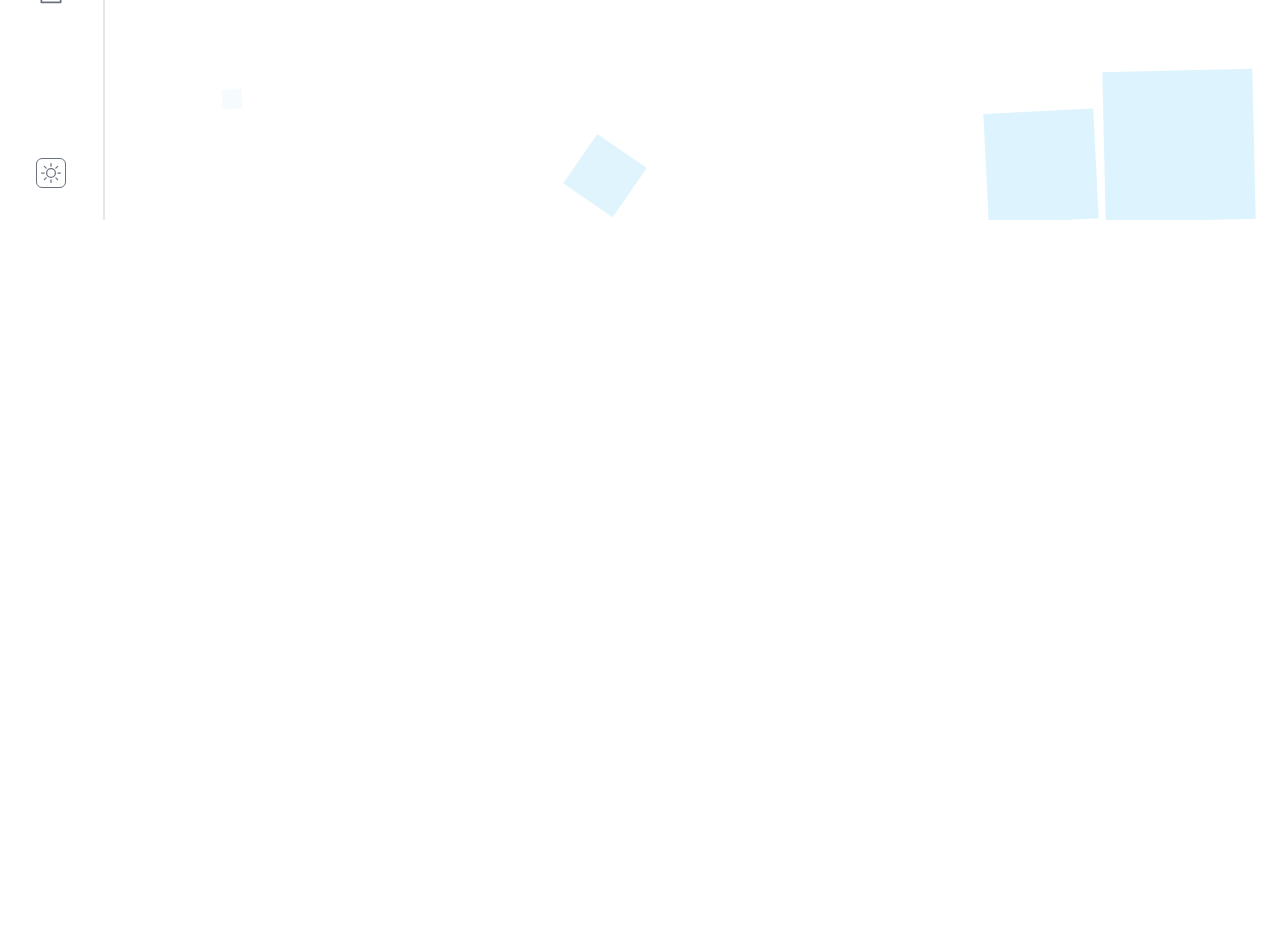
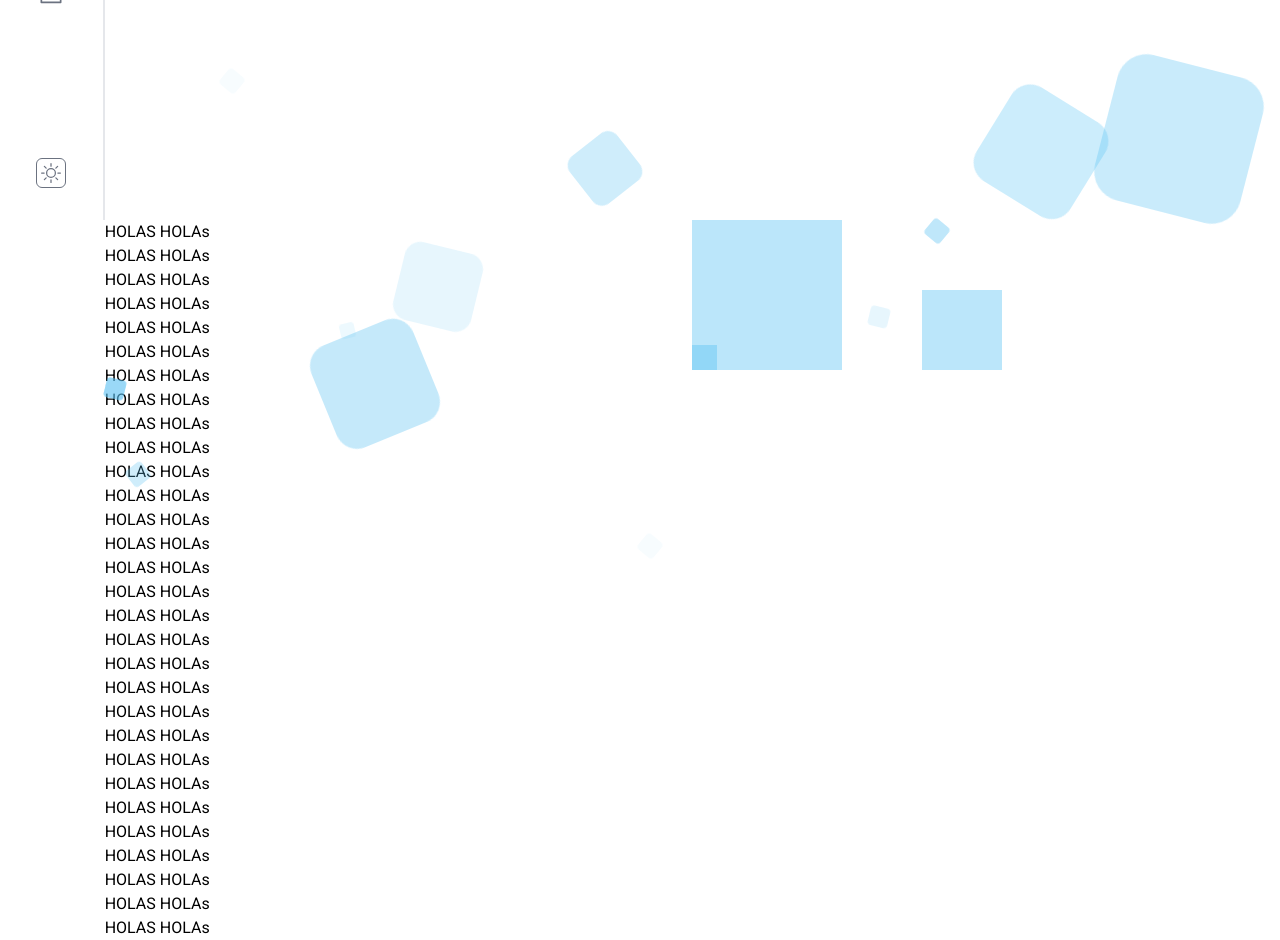
Before and after one commit to Ivowainer/old-ivowainer-portfolio, a Next.js app: page / in a window 1280 px wide. Shown: the part 580-1520 px from the top of the page. Before the commit the page ends 800 px from the top, so only its background shows below. Built offline with nearby package versions, Linux system fonts and the light colour scheme.

Commit message:
Animation Square

```diff
--- a/src/components/layout/MainLayout.tsx
+++ b/src/components/layout/MainLayout.tsx
@@ -16,7 +16,7 @@ const MainLayout = ({ children, pageName } : MainLayoutProps) => {
         <meta name="viewport" content="initial-scale=1.0, width=device-width" />
       </Head>
 
-      <div className='flex w-screen'>
+      <div className='flex'>
         <aside className="h-screen sticky top-0 border-r-2">
           <NavBar pageName={pageName} />
         </aside>
--- a/src/pages/index.tsx
+++ b/src/pages/index.tsx
@@ -8,7 +8,53 @@ const Home: NextPage = () => {
         <p className='text-4xl font-bold'>Ivan <span className='text-cyan-500'>Campos</span> Wainer</p>
         <p className='text-xl font-semibold'><span className='text-cyan-500'>Frontend</span> Web Developer</p>
 
-        <div className="circles">
+        <div className="circlesTop">
+          <div></div>
+          <div></div>
+          <div></div>
+          <div></div>
+          <div></div>
+          <div></div>
+          <div></div>
+          <div></div>
+          <div></div>
+          <div></div>
+        </div>
+      </div>
+
+      <div className="">
+        <p>HOLAS HOLAs</p>
+        <p>HOLAS HOLAs</p>
+        <p>HOLAS HOLAs</p>
+        <p>HOLAS HOLAs</p>
+        <p>HOLAS HOLAs</p>
+        <p>HOLAS HOLAs</p>
+        <p>HOLAS HOLAs</p>
+        <p>HOLAS HOLAs</p>
+        <p>HOLAS HOLAs</p>
+        <p>HOLAS HOLAs</p>
+        <p>HOLAS HOLAs</p>
+        <p>HOLAS HOLAs</p>
+        <p>HOLAS HOLAs</p>
+        <p>HOLAS HOLAs</p>
+        <p>HOLAS HOLAs</p>
+        <p>HOLAS HOLAs</p>
+        <p>HOLAS HOLAs</p>
+        <p>HOLAS HOLAs</p>
+        <p>HOLAS HOLAs</p>
+        <p>HOLAS HOLAs</p>
+        <p>HOLAS HOLAs</p>
+        <p>HOLAS HOLAs</p>
+        <p>HOLAS HOLAs</p>
+        <p>HOLAS HOLAs</p>
+        <p>HOLAS HOLAs</p>
+        <p>HOLAS HOLAs</p>
+        <p>HOLAS HOLAs</p>
+        <p>HOLAS HOLAs</p>
+        <p>HOLAS HOLAs</p>
+        <p>HOLAS HOLAs</p>
+
+        <div className="circlesBottom">
           <div></div>
           <div></div>
           <div></div>
--- a/src/styles/globals.css
+++ b/src/styles/globals.css
@@ -8,7 +8,7 @@
     font-family: 'Roboto', sans-serif;
 }
 
-/* Circles */
+/* ------ Circles UP ------ */
 .circles{
     position: absolute;
     top: 0;
@@ -18,91 +18,193 @@
     overflow: hidden;
 }
 
-@keyframes circleAnimate {
+@keyframes circleAnimateTop {
     0%{
+        opacity: 0;
+        border-radius: 20%;
+        transform: translateY(0) rotate(0deg);
+    }
+    40%{
         opacity: 1;
-        border-radius: 0;
-        transform: translateY(0) rotate(0deg);
     }
     100%{
         opacity: 0;
-        border-radius: 0;
+        border-radius: 20%;
         transform: translateY(-300px) rotate(720deg);
     }
 }
 
-.circles div {
+.circlesTop div {
     position: absolute;
     display: block;
     width: 20px;
     height: 20px;
     background-color: rgba(85, 193, 243, 0.4);
     bottom: -150px;
-    animation: circleAnimate 5s linear infinite;
+    animation: circleAnimateTop 5s linear infinite;
 }
 
-.circles div:nth-child(1){
+.circlesTop div:nth-child(1){
     left: 25%;
     width: 80px;
     height: 80px;
     animation-delay: 0s;
 }
-.circles div:nth-child(2){
+.circlesTop div:nth-child(2){
     left: 10%;
     width: 20px;
     height: 20px;
     animation-delay: 2s;
     animation-duration: 4s;
 }
-.circles div:nth-child(3){
+.circlesTop div:nth-child(3){
     left: 70%;
     width: 20px;
     height: 20px;
     animation-duration: 4s;
 }
-.circles div:nth-child(4){
+.circlesTop div:nth-child(4){
     left: 40%;
     width: 60px;
     height: 60px;
     animation-delay: 0s;
     animation-duration: 10s;
 }
-.circles div:nth-child(5){
+.circlesTop div:nth-child(5){
     left: 65%;
     width: 20px;
     height: 20px;
     animation-delay: 0s;
 }
-.circles div:nth-child(6){
+.circlesTop div:nth-child(6){
     left: 75%;
     width: 110px;
     height: 110px;
     animation-delay: 3s;
 }
-.circles div:nth-child(7){
-    left: 35%;
+.circlesTop div:nth-child(7){
+    left: 50%;
     width: 150px;
     height: 150px;
     animation-delay: 7s;
 }
-.circles div:nth-child(8){
+.circlesTop div:nth-child(8){
     left: 50%;
     width: 25px;
     height: 25px;
     animation-delay: 15s;
     animation-duration: 45s;
 }
-.circles div:nth-child(9){
+.circlesTop div:nth-child(9){
     left: 20%;
     width: 15px;
     height: 15px;
     animation-delay: 2s;
     animation-duration: 35s;
 }
-.circles div:nth-child(10){
+.circlesTop div:nth-child(10){
     left: 85%;
     width: 150px;
     height: 150px;
     animation-delay: 0s;
     animation-duration: 11s;
 }
+
+/* ------ Circles BOTTOM ------ */
+@keyframes circleAnimateBottom {
+    0%{
+        opacity: 0;
+        border-radius: 20%;
+        transform: translateY(0px) rotate(0deg);
+    }
+    40%{
+        opacity: 1;
+    }
+    100%{
+        opacity: 0;
+        border-radius: 20%;
+        transform: translateY(200px) rotate(720deg);
+    }
+}
+
+.circlesBottom div {
+    position: absolute;
+    display: block;
+    width: 20px;
+    height: 20px;
+    background-color: rgba(85, 193, 243, 0.4);
+    bottom: -150px;
+    animation: circleAnimateBottom 5s linear infinite;
+}
+
+.circlesBottom div:nth-child(1){
+    left: 72%;
+    width: 80px;
+    height: 80px;
+    animation-delay: 20s;
+}
+.circlesBottom div:nth-child(2){
+    left: 50%;
+    width: 20px;
+    height: 20px;
+    animation-delay: 2s;
+    animation-duration: 4s;
+}
+.circlesBottom div:nth-child(3){
+    left: 10%;
+    width: 20px;
+    height: 20px;
+    animation-duration: 10s;
+}
+.circlesBottom div:nth-child(4){
+    left: 25%;
+    width: 110px;
+    height: 110px;
+    animation-delay: 4s;
+}
+/* .circlesBottom div:nth-child(4){
+    left: 40%;
+    width: 60px;
+    height: 60px;
+    animation-delay: 0s;
+    animation-duration: 10s;
+}
+.circlesBottom div:nth-child(5){
+    left: 65%;
+    width: 20px;
+    height: 20px;
+    animation-delay: 0s;
+}
+.circlesBottom div:nth-child(6){
+    left: 75%;
+    width: 110px;
+    height: 110px;
+    animation-delay: 3s;
+}
+.circlesBottom div:nth-child(7){
+    left: 35%;
+    width: 150px;
+    height: 150px;
+    animation-delay: 7s;
+}
+.circlesBottom div:nth-child(8){
+    left: 50%;
+    width: 25px;
+    height: 25px;
+    animation-delay: 15s;
+    animation-duration: 45s;
+}
+.circlesBottom div:nth-child(9){
+    left: 20%;
+    width: 15px;
+    height: 15px;
+    animation-delay: 2s;
+    animation-duration: 35s;
+}
+.circlesBottom div:nth-child(10){
+    left: 85%;
+    width: 150px;
+    height: 150px;
+    animation-delay: 0s;
+    animation-duration: 11s;
+} */
```
